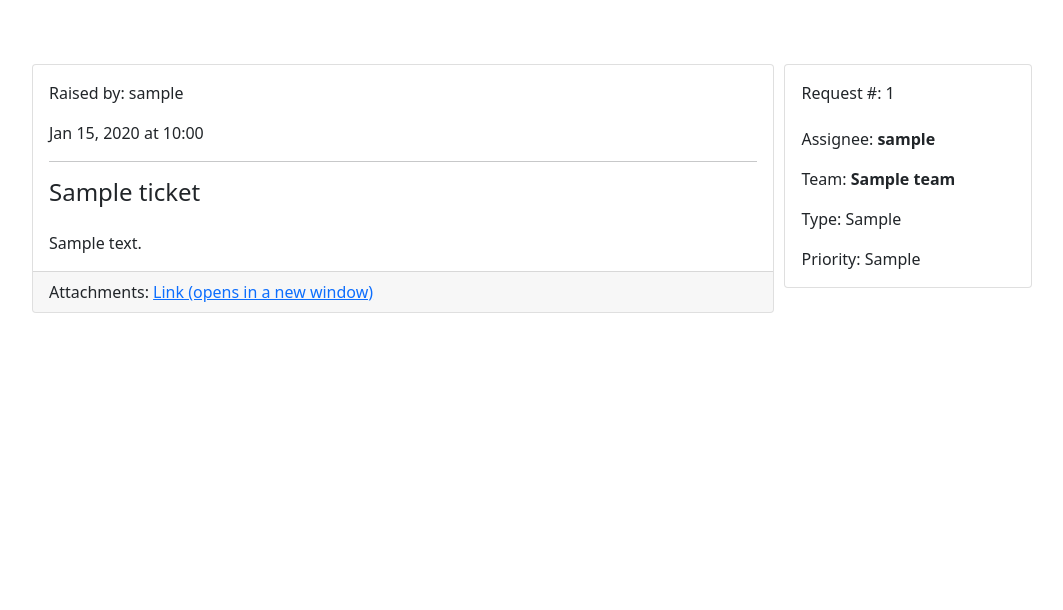
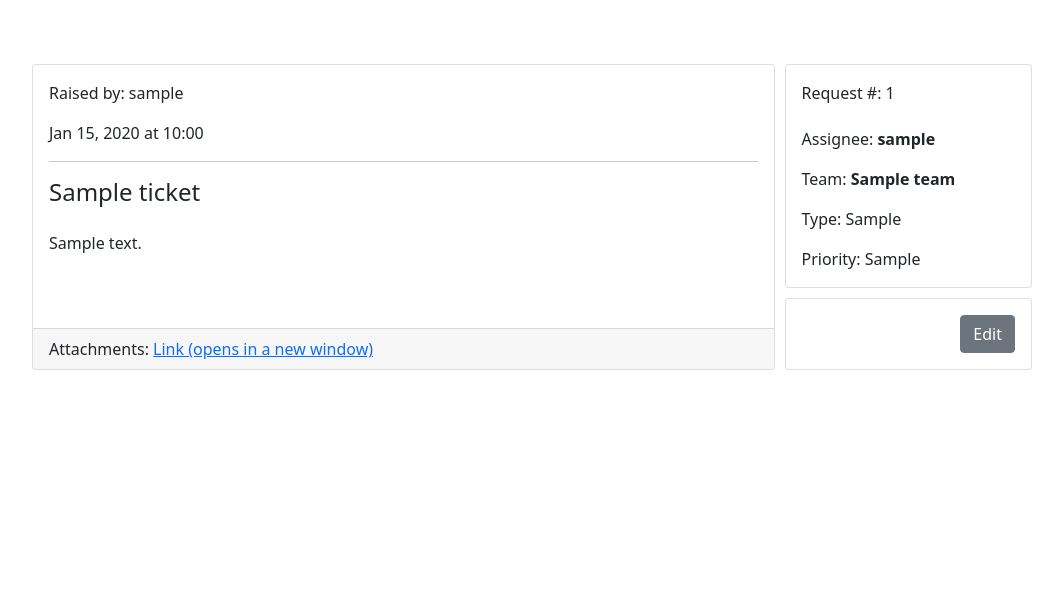
Before and after one commit to Code-Institute-Submissions/support-hub, a Django app: page /tickets/1/ in a window 1280 px wide. Shown: the part 56-666 px from the top of the page, without its empty margins (108-1171 px from the left). Run offline with Django 3.2, Linux system fonts and the light colour scheme; a user stored in the database is signed in; tables that the repository leaves empty hold one stand-in row (values such as "Sample post"); some libraries are stand-ins or nearby versions.

Commit message:
feat: add edit button and change layout styling

```diff
--- a/static/css/style.css
+++ b/static/css/style.css
@@ -5,7 +5,7 @@ body {
   padding-top: 56px;
 }
 
-/* Ticket Create View Template Styles */
+/* Ticket Create and Update View Template Styles */
 
 form>* {
   margin: 10px 0 10px 0
@@ -13,6 +13,21 @@ form>* {
 
 form>div>label {
   margin-bottom: 3px;
+}
+
+/* Ticket Detail View Template Styles */
+
+.ticket-detail-container {
+  display: flex;
+  flex-direction: column;
+  max-width: 600px;
+  gap: 10px;
+}
+
+.ticket-detail-info {
+  display: flex;
+  flex-direction: column-reverse;
+  gap: 10px
 }
 
 /* Shared Classes */
@@ -48,14 +63,12 @@ form>div>label {
   background-color: black;
 }
 
-.ticket-detail-container {
-  display: flex;
-  flex-direction: column;
-  max-width: 600px;
-  gap: 10px;
-}
+/* Media Queries */
 
 @media screen and (min-width: 1080px) {
+
+  /* Ticket Detail View Template Styles */
+
   .ticket-detail-container {
     display: flex;
     flex-direction: row-reverse;
@@ -63,12 +76,19 @@ form>div>label {
     gap: 10px;
   }
 
-  .ticket-detail-info {
+  .ticket-detail-info-container {
     flex-basis: 25%;
     height: min-content;
+  }
+
+  .ticket-detail-info {
+    display: flex;
+    flex-direction: column;
+    gap: 10px;
   }
 
   .ticket-detail-body {
     flex-basis: 75%;
   }
+
 }
--- a/templates/ticket_detail.html
+++ b/templates/ticket_detail.html
@@ -10,9 +10,10 @@
 
 <div class="container-fluid py-5 d-flex flex-row justify-content-center">
   <div class="ticket-detail-container mt-3 w-100">
-
     <!-- Ticket Information -->
-    <div class="card ticket-detail-info">
+    <div class="ticket-detail-info-container">
+      <div class="ticket-detail-info">
+        <div class="card">
           <div class="card-body">
             <div class="d-flex flex-row justify-content-between mb-3">
               <span class="card-text">Request #: {{ticket.id}}</span>
@@ -37,6 +38,13 @@
             <p class="card-text">Priority: {{ ticket.get_priority_display }}</p>
           </div>
         </div>
+        <div class="card ticket-detail-info">
+          <div class="card-body d-flex flex-row justify-content-end gap-1">
+            <a href="{% url 'ticket_update' ticket.pk %}" class="btn btn-secondary">Edit</a>
+          </div>
+        </div>
+      </div>
+    </div>
     <!-- Ticket Information End -->
 
     <!-- Ticket Body -->
@@ -59,7 +67,6 @@
       </div>
     </div>
     <!-- Ticket Body End -->
-
   </div>
 </div>
 
```
Lines whose indentation alone changed are shown as unchanged.
